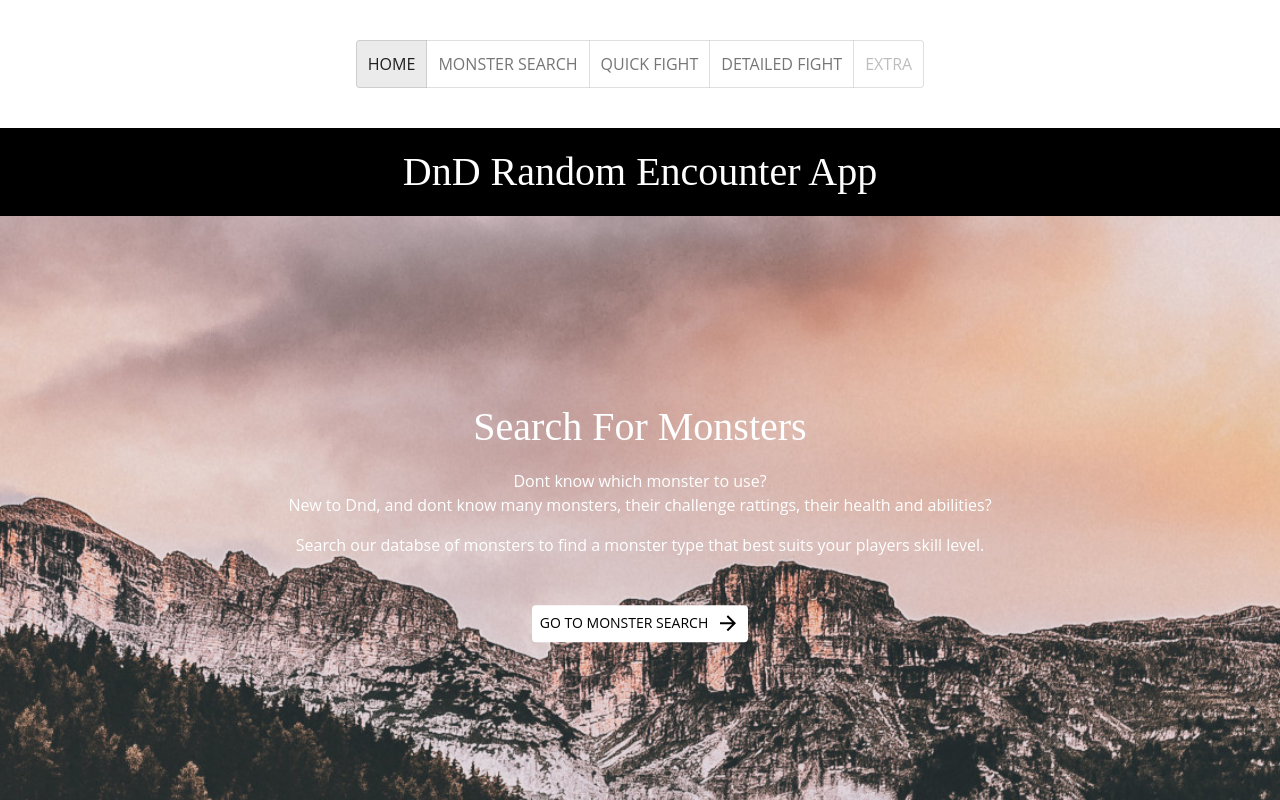
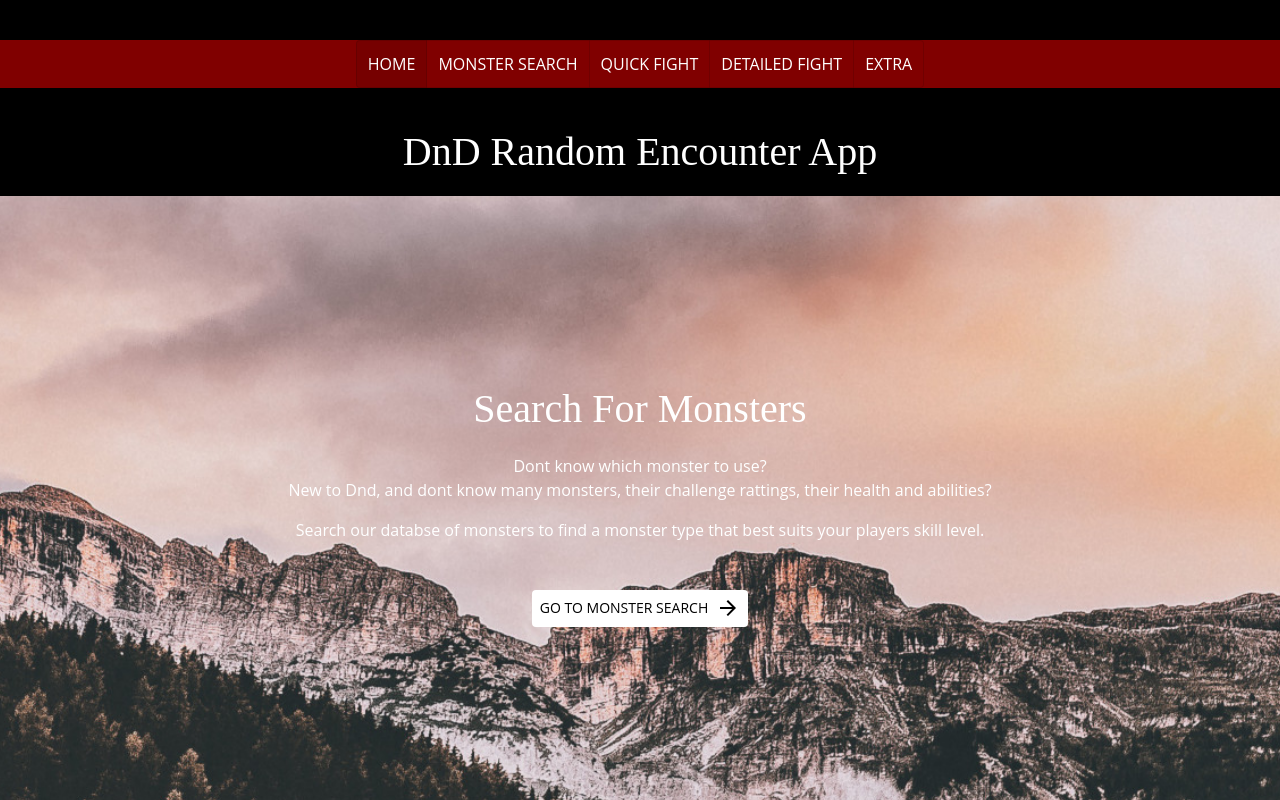
Before and after one commit to Adamdand/randomencounterapp, a React (Create React App) app in the folder client/randomencounter/: page / in a window 1280 px wide. Shown: the top 800 px of the page. Built offline with nearby package versions, Linux system fonts and the light colour scheme; no server answers.

Commit message:
fix buttontoggles to always need 1

```diff
--- a/client/randomencounter/src/Pages/ButtonToggle.tsx
+++ b/client/randomencounter/src/Pages/ButtonToggle.tsx
@@ -1,39 +1,48 @@
 import * as React from "react";
 import ToggleButton from "@mui/material/ToggleButton";
 import ToggleButtonGroup from "@mui/material/ToggleButtonGroup";
-import { Typography } from "@mui/material";
+import { Box, Typography } from "@mui/material";
+import { makeStyles } from "@mui/styles";
 
 interface IProps {
   onClick: (event: any, newGameType: string) => void;
   gameType: string;
 }
 
+const useStyles = makeStyles((theme) => ({
+  toggleButton: {
+  },
+}));
+
 const ButtonToggle = (props: IProps) => {
   const { onClick, gameType } = props;
+  const classes = useStyles();
 
   return (
+    <Box sx={{backgroundColor:"maroon"}}>
     <ToggleButtonGroup
       value={gameType}
       exclusive
       onChange={onClick}
       aria-label="text alignment"
     >
-      <ToggleButton value="Home" aria-label="homr">
-        <Typography>Home</Typography>
+      <ToggleButton value="Home" className={classes.toggleButton} aria-label="home">
+        <Typography color="white" >Home</Typography>
       </ToggleButton>
       <ToggleButton value="Monster Search" aria-label="monster search">
-        <Typography>Monster Search</Typography>
+        <Typography color="white" >Monster Search</Typography>
       </ToggleButton>
       <ToggleButton value="Quick Fight" aria-label="quick fight">
-        <Typography>Quick Fight</Typography>
+        <Typography color="white" >Quick Fight</Typography>
       </ToggleButton>
       <ToggleButton value="Detailed Fight" aria-label="detailed fight">
-        <Typography>Detailed Fight</Typography>
+        <Typography color="white" >Detailed Fight</Typography>
       </ToggleButton>
       <ToggleButton value="extra" aria-label="extra" disabled>
-        <Typography>extra</Typography>
+        <Typography color="white">extra</Typography>
       </ToggleButton>
     </ToggleButtonGroup>
+    </Box>
   );
 };
 export default ButtonToggle;
--- a/client/randomencounter/src/Pages/DetailFight.tsx
+++ b/client/randomencounter/src/Pages/DetailFight.tsx
@@ -31,6 +31,7 @@ const useStyle = makeStyles((theme) => ({
     alignItems: "center",
     spacing: "8px",
     flexBasis: "72%",
+    paddingTop:'40px',
   },
   innerInput: {
     fontFamily: "Open Sans",
--- a/client/randomencounter/src/Pages/Home.tsx
+++ b/client/randomencounter/src/Pages/Home.tsx
@@ -112,6 +112,7 @@ const Home = (props: IProps) => {
 
                       </Box></Typography>
                   <Button
+                  variant="text"
                     sx={{
                       marginTop: "48px",
                       backgroundColor: "white",
--- a/client/randomencounter/src/Pages/MainPage.tsx
+++ b/client/randomencounter/src/Pages/MainPage.tsx
@@ -278,7 +278,9 @@ const MainPage: React.FC = () => {
     event: any,
     newGameType: React.SetStateAction<string>
   ) => {
+    if(newGameType !== null){
     setGameType(newGameType);
+  }
   };
 
   return (
@@ -287,12 +289,11 @@ const MainPage: React.FC = () => {
         sx={{
           display: "block",
           textAlign: "center",
-          paddingTop: "40px",
           paddingLeft: "0px",
           width: "100%",
         }}
       >
-        <Box sx={{ paddingBottom: "40px" }}>
+        <Box sx={{ paddingBottom: "20px", paddingTop:'40px', backgroundColor:'black' }}>
           <ButtonToggle onClick={handleGameType} gameType={gameType} />
         </Box>
         {gameType === "Home" && (
--- a/client/randomencounter/src/Pages/MonsterSearch.tsx
+++ b/client/randomencounter/src/Pages/MonsterSearch.tsx
@@ -34,6 +34,7 @@ const useStyle = makeStyles((theme) => ({
        display: "flex",
           flexDirection: "row",
           justifyContent: "center",
+          paddingTop:'40px',
           [theme.breakpoints.down("desktop")]: {
             flexDirection: "column",
             alignItems: "center",
--- a/client/randomencounter/src/Pages/QuickFight.tsx
+++ b/client/randomencounter/src/Pages/QuickFight.tsx
@@ -29,6 +29,7 @@ const useStyle = makeStyles((theme) => ({
     alignItems: "center",
     spacing: "8px",
     flexBasis: "72%",
+    paddingTop:'40px',
   },
   innerInput: {
     fontFamily: "Open Sans",
@@ -224,11 +225,7 @@ const QuickFight = (props: IProps) => {
 
   return (
     <Box
-      sx={{
-        display: "flex",
-        flexDirection: "column",
-        alignItems: "center",
-      }}
+      className={classes.root}
     >
       <TextField
         placeholder="how many players?"
```
